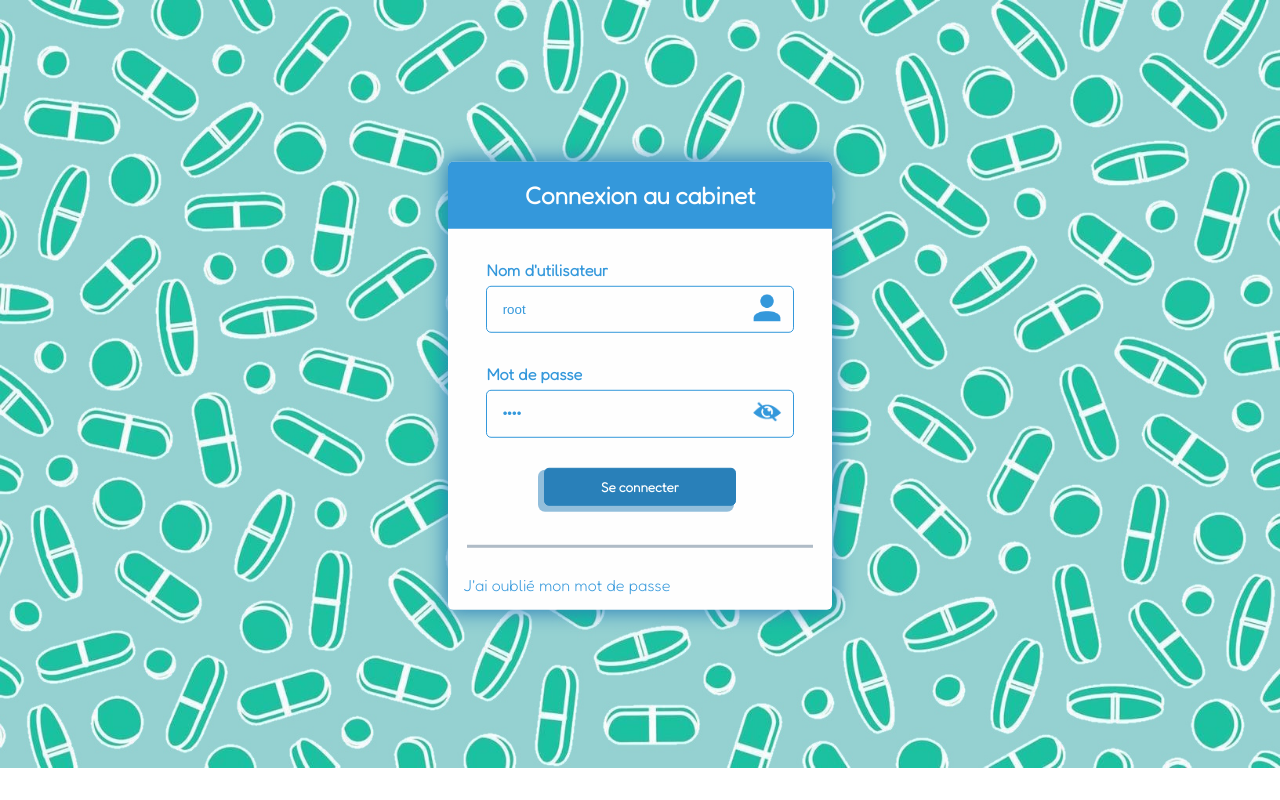
After one commit to MaxenceMB/doctors-office-api, a PHP site: page / in a window 1280 px wide. The commit adds this page. Run offline with PHP 8.4, Linux system fonts and the light colour scheme.

Commit message:
Login features add + test background on the whole website

```diff
--- /dev/null
+++ b/index.php
@@ -0,0 +1,89 @@
+<?php
+session_start();
+?>
+
+<!DOCTYPE html>
+<html>
+<head>
+	<meta charset="utf-8">
+	<meta name="viewport" content="width=device-width, initial-scale=1">
+	<link rel="stylesheet" type="text/css" href="styles/styles.css">
+	<link rel="stylesheet" type="text/css" href="styles/vrai_index.css">
+	<title>ddd</title>
+</head>
+<body>
+
+			<form method="post" class="div-sign div-signin">
+				<h2 class="top">
+					Connexion au cabinet
+				</h2>
+
+				<?php
+
+				if (isset($_GET['disconnect'])) {
+					session_destroy();
+				}
+
+					if (isset($_POST['connecter'])) {
+						if ($_POST['username'] != "root") {
+							?>
+					<div class="error">
+						Le nom d'utilisateur n'existe pas
+					</div>
+					<?php
+						} elseif ($_POST['password'] != "root") {
+							?>
+					<div class="error">
+						Le mot de passe est invalide
+					</div>
+					<?php
+						} else {
+							$_SESSION['username'] = $_POST['username'];
+   							$_SESSION['password'] = $_POST['password'];
+							header("Location: affichage.php");
+						}
+					}
+
+
+				?>
+
+
+				<div class="middle">
+					<div class="parts">
+						<label>Nom d'utilisateur</label>
+						<div class="input">
+							<input value="root" maxlength="150" required name="username" placeholder="username">
+							<button class="loginIcon" type="button">
+								<img src="images/compte.png">
+							</button>
+						</div>
+
+						<!--<span class="is_valid">{{ username_is_valid }}</span>-->
+					</div>
+
+					<div class="parts">
+						<label>Mot de passe</label>
+
+						<div class="input">
+							<input value="root" maxlength="100" required id="password" name="password" type="password" placeholder="motdepasse">
+							<button class="loginIcon" type="button" onclick="showPassword(this)">
+								<img src="images/oeilFerme.png">
+							</button>
+						</div>
+
+						<!--<span class="is_valid">{{ password_is_valid }}<span> -->
+					</div>
+				</div>
+
+				<input type="submit" class="btna blue submitLogin" name="connecter" value="Se connecter">
+
+				<div class="separator"></div>
+
+				<a class="forgotten-password" href="#" onclick="alert('Dommage')">J'ai oublié mon mot de passe</a>
+			</form>
+
+		<script type="text/javascript" src="js/index.js"></script>
+
+
+</body>
+</html>
--- /dev/null
+++ b/js/index.js
@@ -0,0 +1,15 @@
+function showPassword(button) {
+	let inputPassword = document.getElementById("password")
+
+
+	// si l'input est de type password et l'oeil est fermé
+	if (button.children[0].src.includes("oeilFerme")) {
+		button.children[0].src = "images/oeilOuvert.png"
+		inputPassword.type = "text";
+	}
+	// sinon si l'input est de type text et l'oeil est ouvert
+	else { // if (eyesClasses.contains("fa-eye")) (and other)
+		button.children[0].src = "images/oeilFerme.png" // pourquoi on ne met pas ../images/oeilOuvert.png ?? ca dépend du contexte de la page html qui appele le js
+		inputPassword.type = "password";
+	}
+}
--- a/styles/styles.css
+++ b/styles/styles.css
@@ -2,10 +2,18 @@
 /*** VARIABLES ***/
 :root {
     --secondary-color: #f0f0f0;
-    --blue:      #3498db;
+    --blue:      #3498db; /* 52, 152, 219 */
+    --blue-opacity-reduce: rgba(52, 152, 219, 0.65);
+    --blue-opacity-rereduce: rgba(52, 152, 219, 0.2);
     --dark-blue: #2980b9;
     --very-dark-blue: #1f608b;
     --link-color: #468ed6;
+}
+
+#background {
+	width: 100%;
+	position: fixed;
+	z-index: -1;
 }
 
 body {
@@ -94,9 +102,22 @@ header nav ul li a {
 	padding:30px;
 }
 
+header form {
+	display: inline-block;
+}
+
+header form input {
+	padding: 3px;
+}
+
+header form img {
+	vertical-align: middle;
+	width: 17px;
+}
 
 main {
 	padding:35px 100px;
+	background-color: rgba(255, 255, 255, 0.8);
 }
 
 
--- /dev/null
+++ b/styles/vrai_index.css
@@ -0,0 +1,131 @@
+body {
+	background-image: url("../images/background3.jpg");
+	background-repeat: no-repeat;
+	background-size: cover;
+}
+
+input, button {
+	border: none;
+	outline: none;
+}
+
+.div-sign {
+	box-shadow: 0px 0px 20px 2px var(--dark-blue);
+	-moz-box-shadow: 0px 0px 20px 2px var(--dark-blue);
+	-webkit-box-shadow: 0px 0px 20px 2px var(--dark-blue);
+
+	position:absolute;
+    top: 45%;
+    left:50%;
+    transform:translate(-50%, -50%);
+	margin:2% auto;
+	width:30%;
+
+	border-radius:5px;
+	background-color:#fefefe;
+}
+
+.div-sign .top {
+	background:var(--blue);
+	border-top-left-radius: 5px;
+    border-top-right-radius: 5px;
+	text-align:center;
+	color:#fefefe;
+	padding:5%;
+}
+
+.div-sign .middle {
+	padding:8% 10% 0% 10%;
+}
+
+.div-sign .parts {
+	margin-bottom:10%;
+}
+
+.div-sign label {
+	color:var(--blue);
+	display:block;
+	font-weight:bold;
+	margin-bottom:2%;
+}
+
+.div-sign div.input {
+	border:1px solid var(--blue);
+	color:var(--blue);
+	display:flex;
+	align-items:center;
+
+	border-radius:5px;
+	transition:all 0.2s linear;
+}
+
+.div-sign div.input:hover {
+	background-color:var(--blue-opacity-rereduce);
+}
+
+.div-sign div.input input {
+	flex:1;
+	display:block;
+	background-color:#f5f6f7;
+	padding:5%;
+	background:none;
+	color:inherit; /* inherit from div.input */
+}
+
+.div-sign div.input input::placeholder {
+	opacity:0.5;
+}
+
+
+.div-sign div.input button {
+	color:inherit; /* inherit from div.input */
+	padding:0 2%;
+	background:none;
+	cursor:pointer;
+	flex:0;
+}
+
+.div-sign .submitLogin {
+	display: block;
+	margin: 0 auto;
+	width: 50%;
+}
+
+
+.div-sign div.input .loginIcon {
+	height: 100%;
+
+}
+
+.div-sign div.input .loginIcon img {
+	width: 40px;
+	height: 40px;
+}
+
+
+
+.div-sign .forgotten-password {
+	color:var(--blue);
+	display:block;
+	padding:4%;
+}
+
+.div-sign .separator {
+	border-top:3px solid #afbbc6;
+	margin:10% 5% 3% 5%;
+}
+
+.div-sign div.error {
+	padding:5%;
+	color:#e84118;
+	background-color:#fefefe;
+	border:1px solid #e84118;
+	border-bottom-left-radius:5px;
+	border-bottom-right-radius:5px;
+	margin-bottom:3%;
+}
+
+
+.div-sign .is_valid {
+	color:#e84118;
+}
```
Also changed, not shown: header.php (+10 -1 lines), session.php (added, +9 -0 lines), styles/index.css (+4 -8 lines), images/background3.jpg (added), images/compte.png (added), images/oeilFerme.png (added), images/oeilOuvert.png (added).
